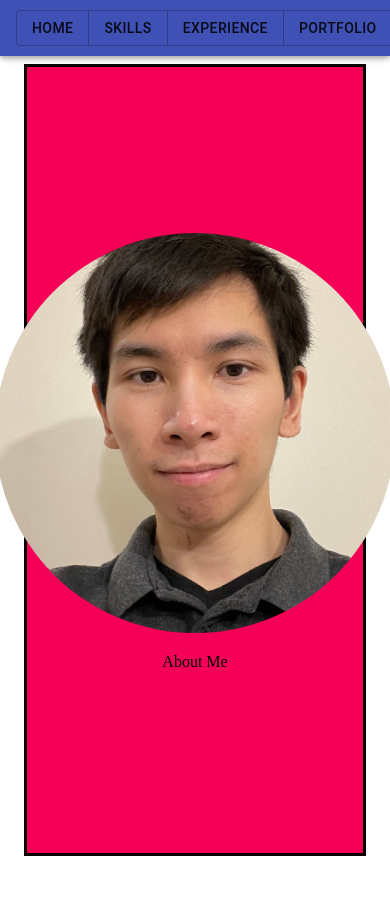
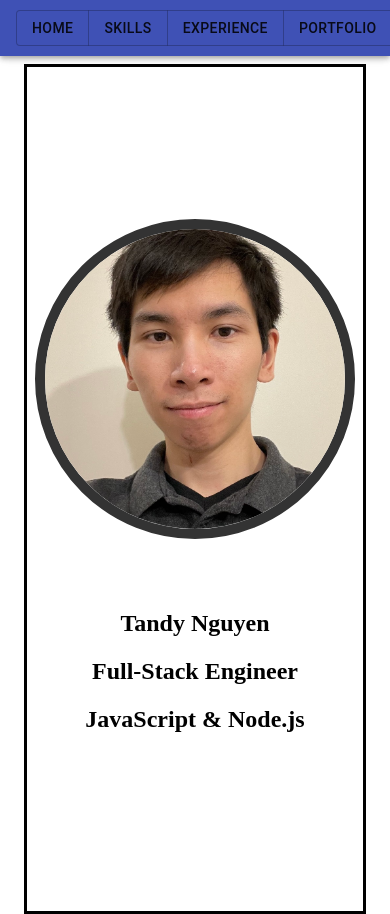
Before and after one commit to TandyN/my-website, a React app: page / in a window 390 px wide. Before the commit the page ends 891 px from the top, so only its background shows below. Built offline with nearby package versions, Linux system fonts and the light colour scheme.

Commit message:
Add media queries to adjust font/image size

```diff
--- a/public/styles.css
+++ b/public/styles.css
@@ -1,3 +1,3 @@
 html, body, #app, #app>div {
-  height: 99%
+  height: 100%;
 }
--- a/src/components/App.jsx
+++ b/src/components/App.jsx
@@ -13,7 +13,7 @@ import SectionPersonal from './SectionPersonal';
 const componentBox = makeStyles({
   root: {
     borderStyle: 'solid',
-    height: '97%',
+    height: '100%',
     marginTop: '64px',
   }
 });
@@ -44,7 +44,7 @@ const App = () => {
 
   return (
     <Container
-      maxWidth="lg"
+      maxWidth="xl"
     >
       <MenuBar hanldeMenuBarClick={hanldeMenuBarClick} />
       <Box
--- a/src/components/SectionHome/HomeAboutMeLarge.jsx
+++ b/src/components/SectionHome/HomeAboutMeLarge.jsx
@@ -2,13 +2,23 @@ import React from 'react';
 import Grid from '@material-ui/core/Grid';
 import Hidden from '@material-ui/core/Hidden';
 import { makeStyles } from '@material-ui/core/styles';
+import { Typography } from '@material-ui/core';
 
-const styledAboutMe = makeStyles({
+
+const styledAboutMe = makeStyles((theme) => ({
   root: {
-    maxWidth: '500px',
+    lineHeight: 2.0,
+    textAlign: 'center',
+    whiteSpace: 'pre-line',
     wordWrap: 'break-word',
+    [theme.breakpoints.up('md')]: {
+      fontSize: '1.5rem',
+      '@media (min-width:1150px)': {
+        fontSize: '2rem',
+      },
+    },
   }
-});
+}));
 
 const HomeAboutMeLarge = () => {
   const styledAboutMeClass = styledAboutMe();
@@ -20,9 +30,13 @@ const HomeAboutMeLarge = () => {
         item
         justify="center"
         alignItems="center"
-        md={3}
+        md={4}
       >
-        <p className={styledAboutMeClass.root}>About Me</p>
+        <h3 className={styledAboutMeClass.root}>
+          {`Tandy Nguyen
+          Full-Stack Engineer
+          JavaScript & Node.js`}
+        </h3>
       </Grid>
     </Hidden>
   )
--- a/src/components/SectionHome/HomeAboutMeSmall.jsx
+++ b/src/components/SectionHome/HomeAboutMeSmall.jsx
@@ -1,12 +1,14 @@
 import React from 'react';
-import Box from '@material-ui/core/Box';
 import Grid from '@material-ui/core/Grid';
 import Hidden from '@material-ui/core/Hidden';
 import { makeStyles } from '@material-ui/core/styles';
 
 const styledAboutMe = makeStyles({
   root: {
-    maxWidth: '500px',
+    fontSize: '1.5rem',
+    lineHeight: 2.0,
+    textAlign: 'center',
+    whiteSpace: 'pre-line',
     wordWrap: 'break-word',
   }
 });
@@ -20,9 +22,13 @@ const HomeAboutMeSmall = () => {
         container
         item
         justify="center"
-        md={3}
+        md={6}
       >
-        <p className={styledAboutMeClass.root}>About Me</p>
+        <h1 className={styledAboutMeClass.root}>
+          {`Tandy Nguyen
+          Full-Stack Engineer
+          JavaScript & Node.js`}
+        </h1>
       </Grid>
     </Hidden>
   )
--- a/src/components/SectionHome/HomePicture.jsx
+++ b/src/components/SectionHome/HomePicture.jsx
@@ -6,9 +6,16 @@ import ImageSelf from '../../../images/me.jpg';
 
 const styledImg = makeStyles({
   root: {
+    borderColor: '#333',
     borderRadius: 360,
-    height: '400px',
-    width: '400px',
+    borderStyle: 'solid',
+    borderWidth: '10px',
+    height: '300px',
+    width: '300px',
+    '@media (min-width:1150px)': {
+      height: '400px',
+      width: '400px',
+    },
   }
 });
 
--- a/src/components/SectionHome/index.jsx
+++ b/src/components/SectionHome/index.jsx
@@ -9,10 +9,8 @@ const styledWrapper = makeStyles((theme) => ({
   root: {
     height: '100%',
     [theme.breakpoints.down('sm')]: {
-      backgroundColor: theme.palette.secondary.main,
     },
     [theme.breakpoints.up('md')]: {
-      backgroundColor: theme.palette.primary.main,
     }
   }
 }));
@@ -30,6 +28,7 @@ const SectionHome = () => {
       <Grid
         container
         justify="center"
+        spacing={5}
       >
         <HomePicture />
         <HomeAboutMeSmall />
```
